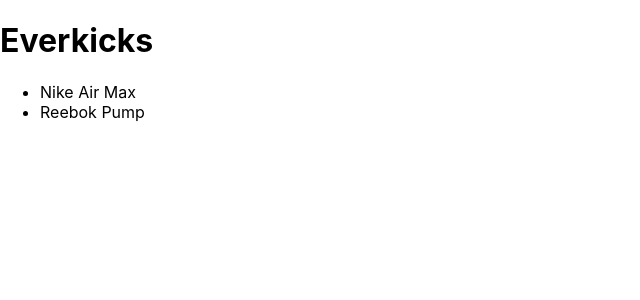
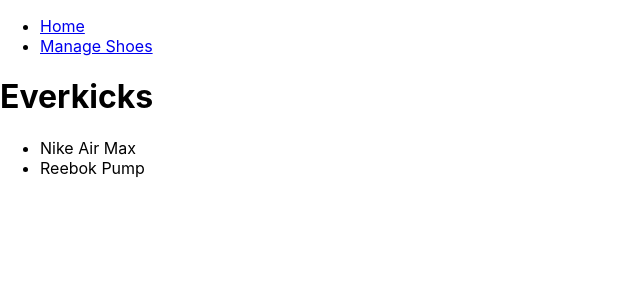
Before and after one commit to coryhouse/everkicks, a React (Create React App) app: page / in a window 1280 px wide. Shown: the top 300 px of the page, without its empty margins (0-640 px from the left). Built offline with nearby package versions, Linux system fonts and the light colour scheme.

Commit message:
Improve markup and add nav

```diff
--- a/src/App.tsx
+++ b/src/App.tsx
@@ -3,11 +3,25 @@
 import Home from "./Home";
 import ManageShoes from "./ManageShoes";
 
+// Exercise 3: Implement nav bar with links to both pages.
 export default function App() {
   const [shoes, setShoes] = useState(["Nike Air Max", "Reebok Pump"]);
 
   return (
     <BrowserRouter>
+      <header>
+        <nav>
+          <ul>
+            <li>
+              <a href="/">Home</a>
+            </li>
+            <li>
+              <a href="/admin/shoes">Manage Shoes</a>
+            </li>
+          </ul>
+        </nav>
+      </header>
+      <main>
         <Routes>
           <Route path="/" element={<Home shoes={shoes} />} />
           <Route
@@ -15,6 +29,7 @@
             element={<ManageShoes shoes={shoes} setShoes={setShoes} />}
           />
         </Routes>
+      </main>
     </BrowserRouter>
   );
 }
```
Lines whose indentation alone changed are shown as unchanged.
